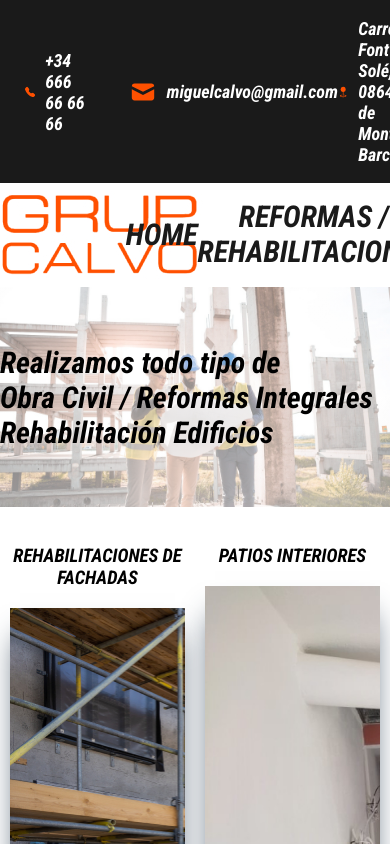
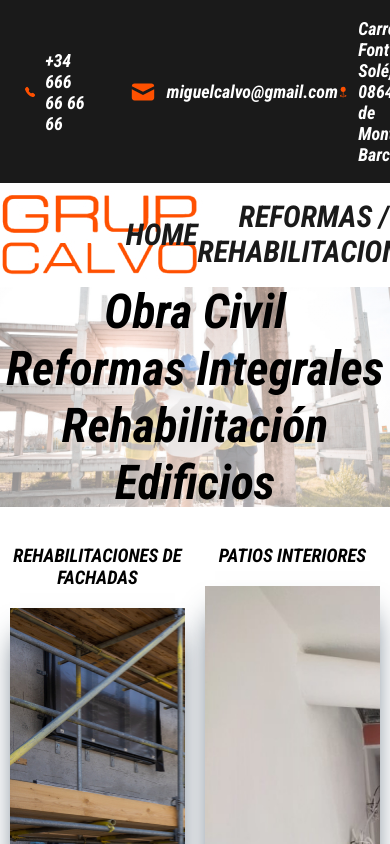
Before and after one commit to Alexpersal/jmca-web, a React (Create React App) app: page /Reformas in a window 390 px wide. Shown: the top 844 px of the page. Built offline with nearby package versions, Linux system fonts and the light colour scheme.

Commit message:
mobile v2

```diff
--- a/src/App.css
+++ b/src/App.css
@@ -46,7 +46,6 @@ footer {
   justify-content: center;
 }
 img {
-  /*  background-image: url("./logo320x100.jpg"); */
   height: max-content;
   max-width: -webkit-fill-available;
 }
@@ -95,11 +94,6 @@ img {
 .HolyGrail-nav {
   order: -1;
 }
-/* main,
-nav,
-aside {
-  border: 1px solid black;
-} */
 
 @media (min-width: 768px) {
   .HolyGrail-body {
--- a/src/pages/CasasEco.css
+++ b/src/pages/CasasEco.css
@@ -11,7 +11,7 @@
   display: flex;
   align-items: center;
   font-weight: 700;
-  font-size: 30px;
+  font-size: 48px;
 }
 .projectsSpace {
   display: flex;
--- a/src/pages/Home.css
+++ b/src/pages/Home.css
@@ -21,12 +21,6 @@
   margin: auto;
   object-fit: cover;
   opacity: 50%;
-
-  /*   transition-property: width, height;
-  transition-duration: 3s;
-  transition-delay: 2s;
-  width: 0%;
-  height: 0%; */
 }
 .texto-imagen {
   position: absolute;
@@ -41,15 +35,9 @@
   animation-timing-function: linear;
   animation-delay: 0s;
   animation-iteration-count: 1;
-  animation-direction: normal;
-  animation-fill-mode: normal;
+
   animation-play-state: running;
   text-shadow: 0px 10px 10px rgb(229, 235, 247, 0.25);
-
-  /*   transition-property: font-size;
-  transition-duration: 3s;
-  transition-delay: 2s;
-  font-size: 14px; */
 }
 
 .texto-imagen::after {
@@ -60,42 +48,6 @@
   transition-delay: 2s;
 }
 
-/* .imagenIzquierda {
-  bottom: 80%;
-  left: 3%;
-}
-.imagenDerecha {
-  bottom: 80%;
-  left: 90%;
-} */
-
-/* button {
-  position: relative;
-  cursor: pointer;
-  outline: none;
-  border: 0;
-  vertical-align: middle;
-  text-decoration: none;
-  background: transparent;
-  color: white;
-  font-size: 5rem;
-} */
-
-/* .imagenIzquierda:hover {
-  transform: translateX(-10px) scale(1.2);
-  filter: drop-shadow(0 2px 5px rgba(0, 0, 0, 0.7));
-}
-
-.imagenDerecha :hover {
-  transform: translateX(10px) scale(1.2);
-  filter: drop-shadow(0 2px 5px rgba(0, 0, 0, 0.7));
-} */
-
-/* .contenedor-proyectos,
-.contenedor-reformas,
-.contenedor-steelframe {
-  border: 1px solid black;
-} */
 .texto-Home {
   width: 85%;
   text-align: center;
--- a/src/pages/Reformas.css
+++ b/src/pages/Reformas.css
@@ -1,17 +1,8 @@
 .imgSuperior {
-  height: 300px;
-  background-image: linear-gradient(
-      to bottom,
-      rgba(255, 255, 255, 0.4),
-      rgba(255, 255, 255, 0.6)
-    ),
-    url("obrasHome.jpg");
-  background-color: transparent;
-  background-size: cover;
-  display: flex;
-  align-items: center;
-  font-weight: 700;
-  font-size: 30px;
+  justify-content: center;
+}
+.imgSuperior p {
+  text-align: center;
 }
 .projectsSpace {
   display: flex;
@@ -60,7 +51,7 @@
 
 @media only screen and (max-device-width: 370px) and (-webkit-min-device-pixel-ratio: 2) and (orientation: portrait) {
   .imgSuperior p {
-    font-size: 22px;
+    font-size: 30px;
   }
   .projectsSpace {
     display: block;
@@ -88,6 +79,9 @@
   }
 }
 @media only screen and (min-device-width: 375px) and (max-device-width: 428px) and (-webkit-min-device-pixel-ratio: 2) and (orientation: portrait) {
+  .imgSuperior p {
+    font-size: 30px;
+  }
   .projectsSpace {
     display: block;
   }
@@ -99,6 +93,7 @@
   .projecto6 {
     width: 84%;
   }
+
   .reformasImg1,
   .reformasImg2,
   .reformasImg3,
--- a/src/pages/Reformas.js
+++ b/src/pages/Reformas.js
@@ -5,9 +5,9 @@ export default function Reformas() {
     <>
       <div class="imgSuperior">
         <p>
-          Realizamos todo tipo de
+          Obra Civil
           <br />
-          Obra Civil / Reformas Integrales
+          Reformas Integrales
           <br />
           Rehabilitación Edificios
         </p>
```
